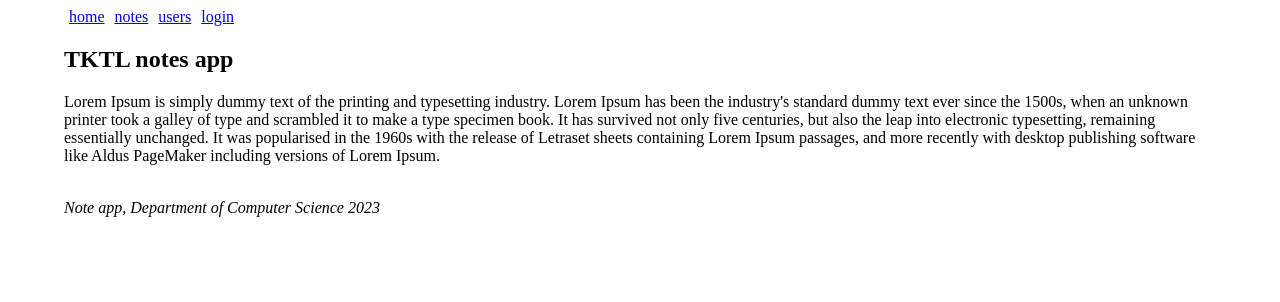
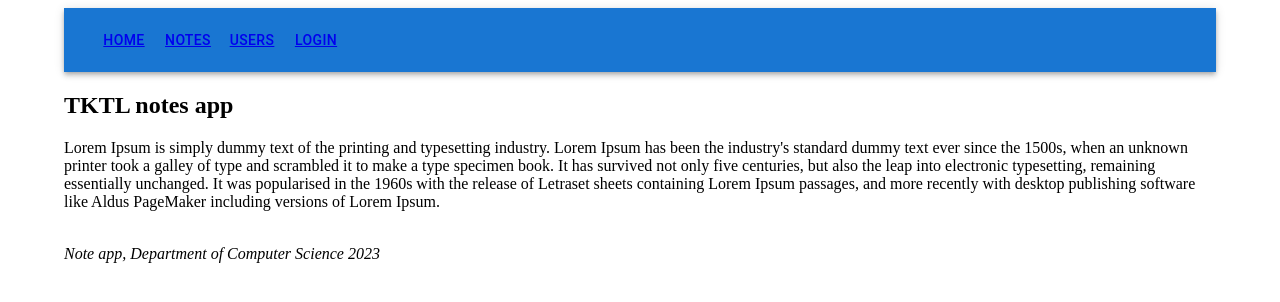
Before and after one commit to larcondo/fullstackopen-part07c2, a React (Vite) app: page / in a window 1280 px wide. Shown: the top 302 px of the page. Built offline with nearby package versions, Linux system fonts and the light colour scheme.

Commit message:
style navbar

```diff
--- a/src/App.jsx
+++ b/src/App.jsx
@@ -10,7 +10,10 @@ import {
   Container,
   Table, TableBody, TableCell,
   TableContainer, TableRow, Paper, TextField, Button,
-  Alert
+  Alert,
+  AppBar,
+  Toolbar,
+  IconButton
 } from '@mui/material'
 
 const Home = () => (
@@ -141,7 +144,31 @@ function App() {
           </Alert>
         )}
       </div>
-      <div>
+
+      <AppBar position='static'>
+        <Toolbar>
+          <IconButton edge='start' color='inherit' aria-label='menu'>
+          </IconButton>
+          <Button color='inherit'>
+            <Link to='/'>home</Link>
+          </Button>
+          <Button color='inherit'>
+            <Link to='/notes'>notes</Link>
+          </Button>
+          <Button color='inherit'>
+            <Link to='/users'>users</Link>
+          </Button>
+          <Button color='inherit'>
+            { user
+              ? <em>{ user } logged in</em>
+              : <Link to='/login'>login</Link>
+            }
+          </Button>
+
+        </Toolbar>
+      </AppBar>
+
+      {/* <div>
         <Link style={padding} to='/'>home</Link>
         <Link style={padding} to='/notes'>notes</Link>
         <Link style={padding} to='/users'>users</Link>
@@ -149,7 +176,7 @@ function App() {
           ? <em>{ user } logged in</em>
           : <Link style={padding} to='/login'>login</Link>
         }
-      </div>
+      </div> */}
 
       <Routes>
         <Route path='/notes/:id' element={ <Note note={note} /> } />
```
